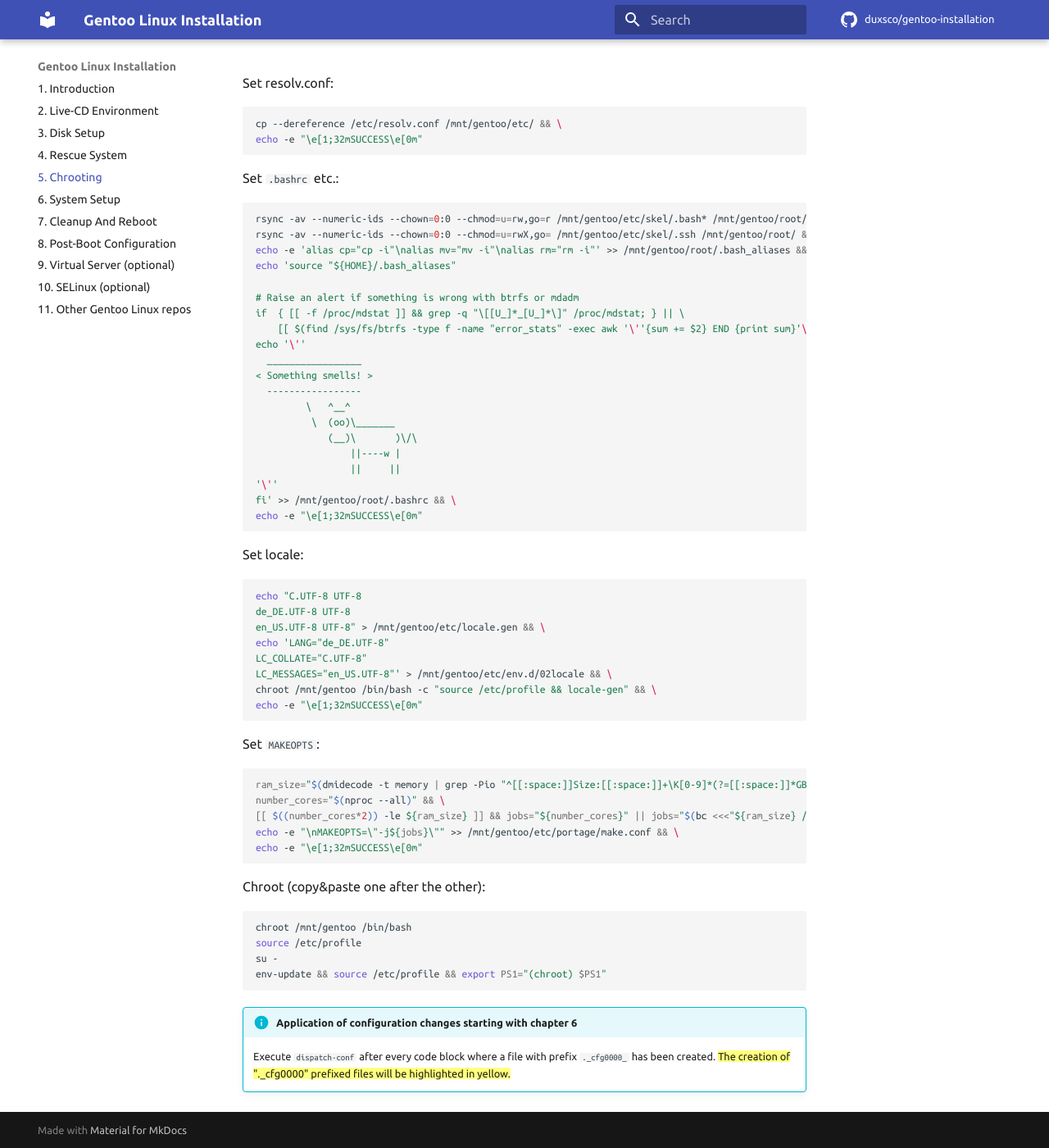
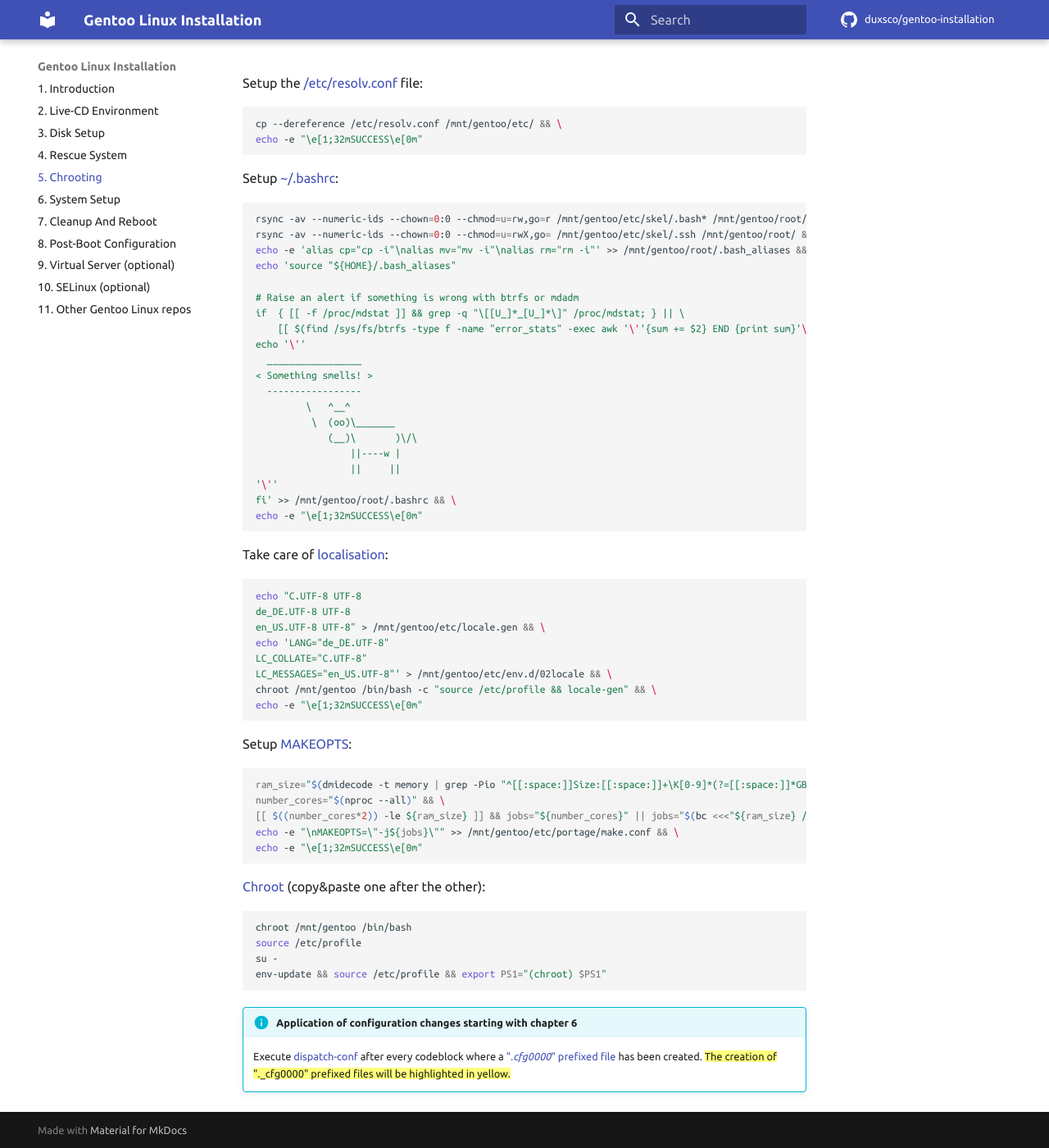
Before and after one commit to duxsco/gentoo-installation, an MkDocs documentation site: the page built from docs/chrooting.md, in a window 1280 px wide and 1400 px high, scrolled down 91 px. Shown: the whole window at 82% size. Built offline with MkDocs 1.6.1 and Material for MkDocs 9.7.7, drawn with Linux system fonts in a browser that asks for light colours; comment, search, counter and statistics services are not loaded.

Commit message:
Update "5. Chrooting"

````diff
--- a/docs/chrooting.md
+++ b/docs/chrooting.md
@@ -1,11 +1,11 @@
-Set resolv.conf:
+Setup the [/etc/resolv.conf](https://wiki.gentoo.org/wiki/Resolv.conf) file:
 
 ```shell
 cp --dereference /etc/resolv.conf /mnt/gentoo/etc/ && \
 echo -e "\e[1;32mSUCCESS\e[0m"
 ```
 
-Set `.bashrc` etc.:
+Setup [~/.bashrc](https://wiki.gentoo.org/wiki/Bash#Files):
 
 ```shell
 rsync -av --numeric-ids --chown=0:0 --chmod=u=rw,go=r /mnt/gentoo/etc/skel/.bash* /mnt/gentoo/root/ && \
@@ -30,7 +30,7 @@ fi' >> /mnt/gentoo/root/.bashrc && \
 echo -e "\e[1;32mSUCCESS\e[0m"
 ```
 
-Set locale:
+Take care of [localisation](https://wiki.gentoo.org/wiki/Localization/Guide#Generating_specific_locales):
 
 ```shell
 echo "C.UTF-8 UTF-8
@@ -43,7 +43,7 @@ chroot /mnt/gentoo /bin/bash -c "source /etc/profile && locale-gen" && \
 echo -e "\e[1;32mSUCCESS\e[0m"
 ```
 
-Set `MAKEOPTS`:
+Setup [MAKEOPTS](https://wiki.gentoo.org/wiki/MAKEOPTS):
 
 ```shell
 ram_size="$(dmidecode -t memory | grep -Pio "^[[:space:]]Size:[[:space:]]+\K[0-9]*(?=[[:space:]]*GB$)" | paste -d '+' -s - | bc)" && \
@@ -53,7 +53,7 @@ echo -e "\nMAKEOPTS=\"-j${jobs}\"" >> /mnt/gentoo/etc/portage/make.conf && \
 echo -e "\e[1;32mSUCCESS\e[0m"
 ```
 
-Chroot (copy&paste one after the other):
+[Chroot](https://wiki.gentoo.org/wiki/Chroot) (copy&paste one after the other):
 
 ```shell
 chroot /mnt/gentoo /bin/bash
@@ -63,4 +63,4 @@ env-update && source /etc/profile && export PS1="(chroot) $PS1"
 ```
 
 !!! info "Application of configuration changes starting with chapter 6"
-    Execute `dispatch-conf` after every code block where a file with prefix `._cfg0000_` has been created. {==The creation of "._cfg0000" prefixed files will be highlighted in yellow.==}
+    Execute [dispatch-conf](https://wiki.gentoo.org/wiki/Dispatch-conf) after every codeblock where a ["._cfg0000_" prefixed file](https://projects.gentoo.org/pms/8/pms.html#x1-14600013.3.3) has been created. {==The creation of "._cfg0000" prefixed files will be highlighted in yellow.==}
````
